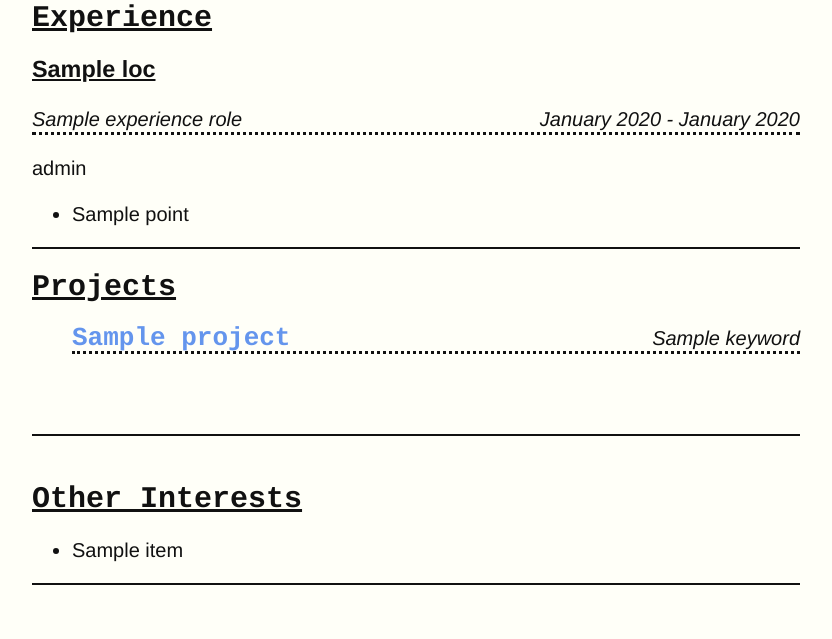
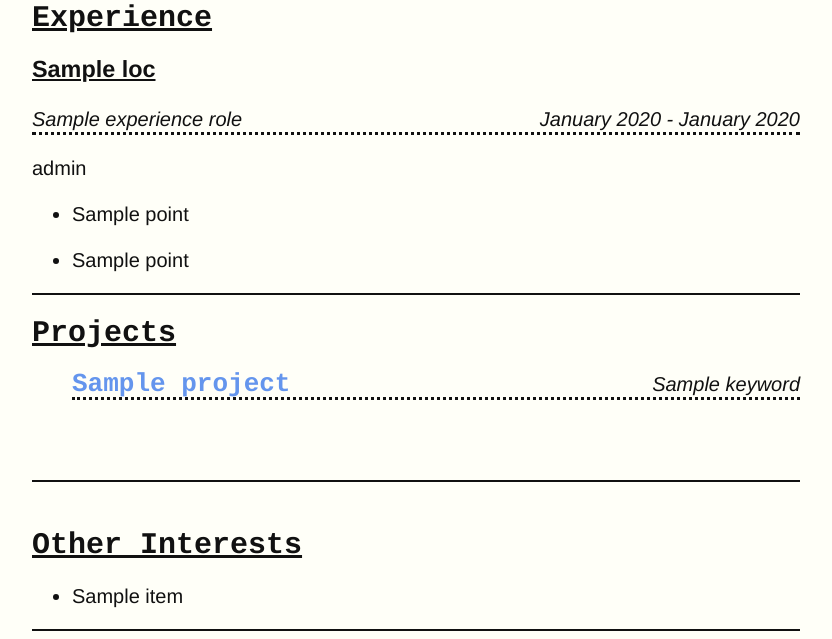
Before and after one commit to keagud/Resume, a Python web app: template templates/template.html in a window 1280 px wide. Shown: the part 644-1283 px from the top of the page, without its empty margins (224-1056 px from the left). Before the commit the page ends 1229 px from the top, so only its background shows below. Run offline with Jinja, Linux system fonts and the light colour scheme; the template is opened without the code that fills it: most values are stand-ins (such as "Sample title", 1, 10 or a date in 2020).

Commit message:
updated for html

```diff
--- a/templates/template.html
+++ b/templates/template.html
@@ -180,18 +180,28 @@
           {{ start.year }}-{{ end.year }}
           {% endif %}
 
-            {% else %}
+          {% else %}
 
-            {{ start.year }}- present
+          {{ start.year }}- present
 
 
-            {% endif %}
+          {% endif %}
         </span>
       </span>
 
       {% if exp_role.role_description %}
       <p class="past-job-description">{{ exp_role.role_description }}</p>
       {% endif %}
+
+
+      {% if exp_role.action_bullet %}
+      <ul>
+        {% for point in exp_role.action_bullet %}
+        <li class="past-job-bullet-point">{{ point }}</li>
+        {% endfor %}
+      </ul>
+      {% endif %}
+
 
       {% endfor %}
 
```
